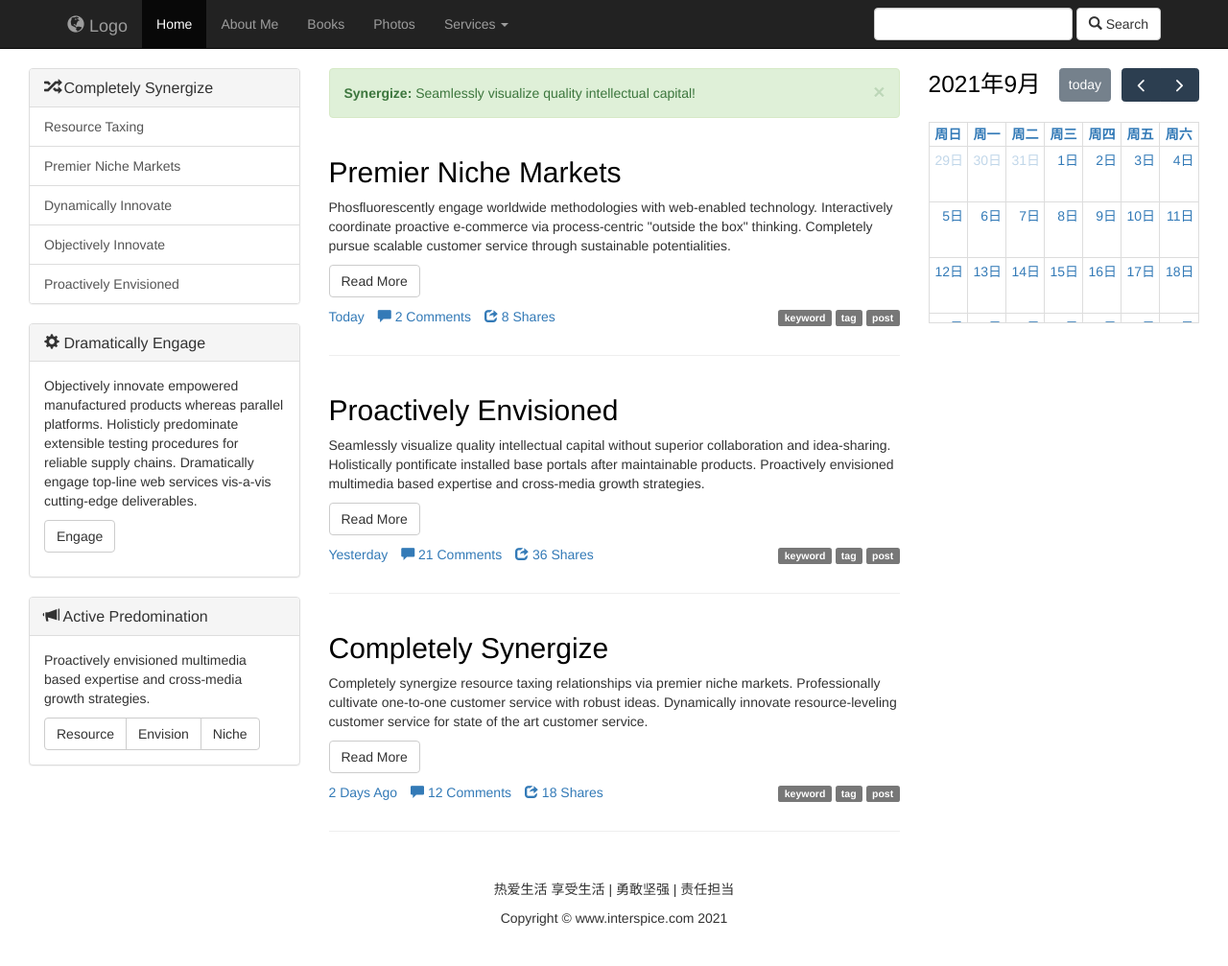
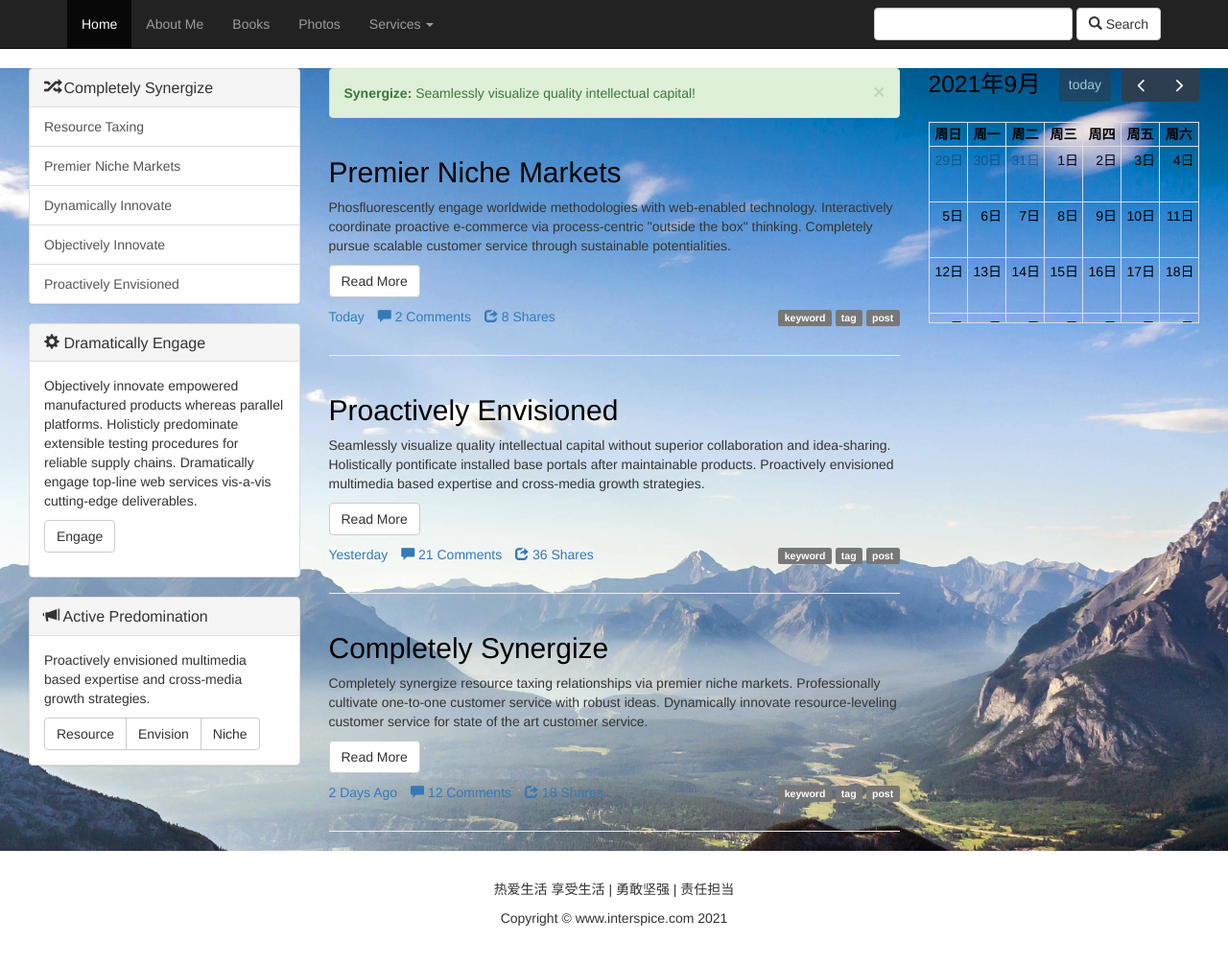
Before and after one commit to mcfee-618/InterSpice, a Django app: page / in a window 1280 px wide. Shown: the whole page at 96% size. Run offline with Django 3.2, Linux system fonts and the light colour scheme; lists and menus that the app fills with data are empty; some libraries are stand-ins or nearby versions.

Commit message:
add logo background

```diff
--- a/templates/article/show_post.html
+++ b/templates/article/show_post.html
@@ -25,11 +25,12 @@
 			<header class="entry-header">
 				<h2 class="entry-title">{{ post.title}}</h2>
 				<div class="entry-meta">
-					<span class="byline"><i class="fa fa-user"></i><span class="author vcard"><a class="url fn n" href="http://xiaorui.cc/archives/author/rfyiamcool">{{ post.category.name }}</a></span></span> &nbsp; | &nbsp; <span class="posted-on"><i class="fa fa-calendar"></i><a href="#" rel="bookmark">
+					<span class="byline"><i class="fa fa-user"></i><span class="author vcard"><a class="url fn n" style="color:black;" href="http://xiaorui.cc/archives/author/rfyiamcool">{{ post.category.name }}</a></span></span> &nbsp; | &nbsp; <span class="posted-on"><i class="fa fa-calendar"></i>
+					<a href="#" rel="bookmark" style="color:black;">
 					<time class="entry-date published" datetime="{{post.timestamp}}">{{ post.timestamp | date:"Y年m月d日"}}</time></a></span>
 					&nbsp; | &nbsp;
 					<span class="comments-link">
-				    	<a href="#">{{ comments | length}} Comments</a>
+				    	<a href="#" style="color:black;">{{ comments | length}} Comments</a>
 					</span>
 				</div>
 	        </header>
--- a/templates/base.html
+++ b/templates/base.html
@@ -29,10 +29,24 @@
         var calendar = new FullCalendar.Calendar(calendarEl, {
             initialView: 'dayGridMonth',
             locale: "zh",
+            eventTextColor:"red",
         });
         calendar.render();
         });
     </script>
+    <style>
+    .bg1 {
+          background-image: url({% static 'background/sky1.jpg' %});
+          -moz-background-size:100% 100%;
+          background-size:100% 100%;
+     }
+     .fc-col-header-cell-cushion {
+         color:black;
+     }
+     .fc-daygrid-day-number{
+         color:black;
+     }
+    </style>
 
     <!-- HTML5 Shim and Respond.js IE8 support of HTML5 elements and media queries -->
     <!-- WARNING: Respond.js doesn't work if you view the page via file:// -->
@@ -56,7 +70,6 @@
                     <span class="icon-bar"></span>
                     <span class="icon-bar"></span>
                 </button>
-                <a class="navbar-brand" href="#"><span class="glyphicon glyphicon-globe"></span> Logo</a>
             </div>
             <!-- Navbar links -->
             <div class="collapse navbar-collapse" id="navbar">
@@ -97,7 +110,7 @@
         <!-- /.container -->
     </nav>
 
-<div class="container-fluid">
+<div class="container-fluid bg1">
     <!-- Left Column -->
     <div class="col-sm-3">
     {% block left_content %}{% endblock left_content %}
```
Also changed, not shown: README.md, static/background/default.jpg (added), static/background/sky.jpg (added), static/background/sky1.jpg (added), static/logos/man.png (added), 1 other file.
